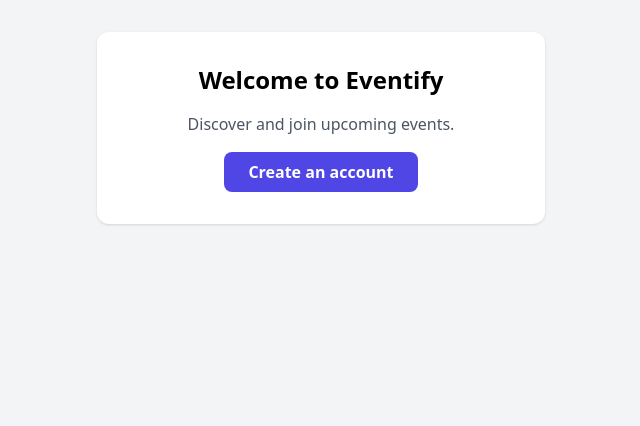
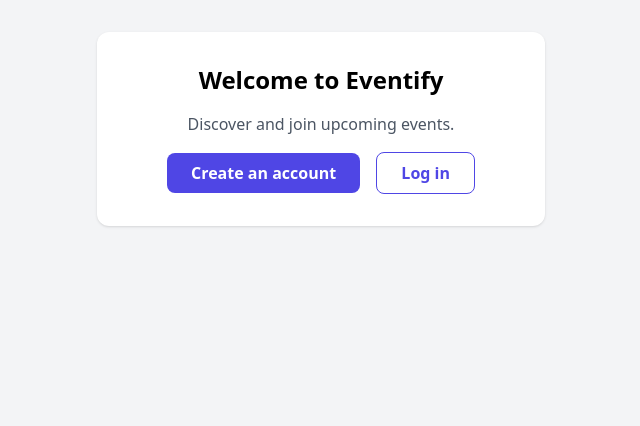
Before and after one commit to AI-with-Coding-2026/Project-B-Eventify, a Django app: page / in a window 1280 px wide. Shown: the top 426 px of the page, without its empty margins (319-959 px from the left). Run offline with Django 5.2, Linux system fonts and the light colour scheme; some libraries are stand-ins or nearby versions.

Commit message:
Add login button to welcome page

```diff
--- a/authentication/templates/authentication/home.html
+++ b/authentication/templates/authentication/home.html
@@ -13,6 +13,9 @@
         <a href="{% url 'register' %}" class="inline-block bg-indigo-600 text-white px-6 py-2 rounded-lg font-semibold hover:bg-indigo-700">
             Create an account
         </a>
+        <a href="{% url 'login' %}" class="inline-block ml-3 border border-indigo-600 text-indigo-600 px-6 py-2 rounded-lg font-semibold hover:bg-indigo-50">
+            Log in
+        </a>
     {% endif %}
 </div>
 {% endblock %}
```
